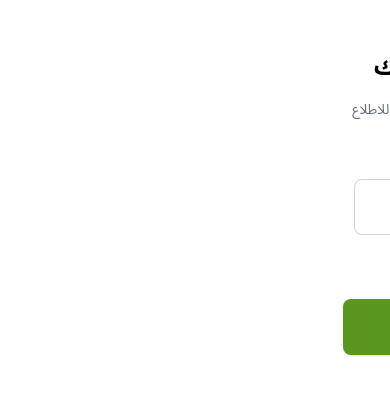
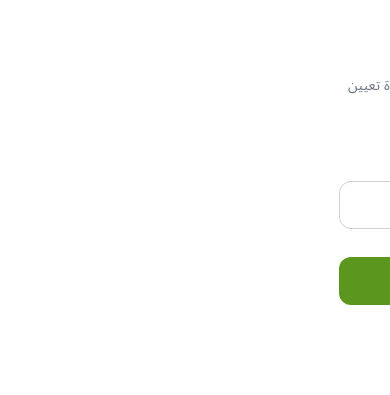
Before and after one commit to ghusn-app/ghusn-frontend, a React (Vite) app: page /forgot-password in a window 390 px wide. Shown: the part 319-714 px from the top of the page. Built offline with nearby package versions, Linux system fonts and the light colour scheme.

Commit message:
Update authentication UI

```diff
--- a/src/pages/Auth/ForgotPassword.jsx
+++ b/src/pages/Auth/ForgotPassword.jsx
@@ -1,148 +1,49 @@
-import { useRef, useState } from 'react'
-import { useLocation, useNavigate } from 'react-router-dom'
+import { useState } from 'react'
+import { Link, useNavigate } from 'react-router-dom'
 
-import otpImage from '../../assets/otp-verification.png'
+import Button from '../../components/ui/Button'
+import Input from '../../components/ui/Input'
+import { EmailIcon } from '../../components/ui/Icons'
 
-function OtpVerification() {
+import forgotPasswordIllustration from '../../assets/forget-password.png'
+
+function ForgotPassword() {
   const navigate = useNavigate()
-  const location = useLocation()
 
   // =========================
-  // Email coming from the previous screen
+  // Form State
   // =========================
-  // أولوية القراءة:
-  // 1) من الصفحة السابقة عبر navigate(..., { state: { email } })
-  // 2) من localStorage (احتياطي، في حال تحديث الصفحة)
-  // 3) نص افتراضي في حال عدم توفر أي منهما
 
-  const email =
-    location.state?.email ||
-    localStorage.getItem('ghosn_email') ||
-    'بريدك الإلكتروني'
-
-
-  const OTP_LENGTH = 5
-
-  const [otp, setOtp] = useState(
-    Array(OTP_LENGTH).fill('')
-  )
-
+  const [email, setEmail] = useState('')
   const [error, setError] = useState('')
-
-  const inputRefs = useRef([])
+  const [serverError, setServerError] = useState('')
+  const [isSubmitting, setIsSubmitting] = useState(false)
 
   // =========================
-  // Handle OTP Change
+  // Handle Input Change
   // =========================
 
-  const handleChange = (index, value) => {
-    // السماح بالأرقام فقط
-    const numericValue = value.replace(/\D/g, '')
-
-    if (!numericValue) {
-      setOtp((prev) => {
-        const newOtp = [...prev]
-        newOtp[index] = ''
-        return newOtp
-      })
-
-      return
-    }
-
-    setOtp((prev) => {
-      const newOtp = [...prev]
-      newOtp[index] = numericValue.slice(-1)
-      return newOtp
-    })
+  const handleChange = (event) => {
+    setEmail(event.target.value)
 
     setError('')
-
-    // الانتقال للخانة التالية
-    if (
-      index < OTP_LENGTH - 1 &&
-      numericValue
-    ) {
-      inputRefs.current[index + 1]?.focus()
-    }
+    setServerError('')
   }
 
   // =========================
-  // Handle Key Down
+  // Validation
   // =========================
 
-  const handleKeyDown = (index, event) => {
-    if (
-      event.key === 'Backspace' &&
-      !otp[index] &&
-      index > 0
-    ) {
-      inputRefs.current[index - 1]?.focus()
-    }
+  const validateForm = () => {
+    const trimmedEmail = email.trim()
 
-    if (
-      event.key === 'ArrowLeft' &&
-      index > 0
-    ) {
-      inputRefs.current[index - 1]?.focus()
-    }
-
-    if (
-      event.key === 'ArrowRight' &&
-      index < OTP_LENGTH - 1
-    ) {
-      inputRefs.current[index + 1]?.focus()
-    }
-  }
-
-  // =========================
-  // Handle Paste
-  // =========================
-
-  const handlePaste = (event) => {
-    event.preventDefault()
-
-    const pastedValue = event.clipboardData
-      .getData('text')
-      .replace(/\D/g, '')
-      .slice(0, OTP_LENGTH)
-
-    if (!pastedValue) {
-      return
-    }
-
-    const newOtp = Array(OTP_LENGTH).fill('')
-
-    pastedValue
-      .split('')
-      .forEach((digit, index) => {
-        newOtp[index] = digit
-      })
-
-    setOtp(newOtp)
-    setError('')
-
-    const nextIndex = Math.min(
-      pastedValue.length,
-      OTP_LENGTH - 1
-    )
-
-    inputRefs.current[nextIndex]?.focus()
-  }
-
-  // =========================
-  // Validate OTP
-  // =========================
-
-  const validateOtp = () => {
-    const otpValue = otp.join('')
-
-    if (otpValue.length !== OTP_LENGTH) {
-      setError('يرجى إدخال رمز التحقق كاملًا')
+    if (!trimmedEmail) {
+      setError('يرجى إدخال البريد الإلكتروني')
       return false
     }
 
-    if (!/^\d+$/.test(otpValue)) {
-      setError('رمز التحقق يجب أن يحتوي على أرقام فقط')
+    if (!/^[^\s@]+@[^\s@]+\.[^\s@]+$/.test(trimmedEmail)) {
+      setError('يرجى إدخال بريد إلكتروني صحيح')
       return false
     }
 
@@ -153,36 +54,115 @@ function OtpVerification() {
   // Submit
   // =========================
 
-  const handleSubmit = (event) => {
+  const handleSubmit = async (event) => {
     event.preventDefault()
 
-    if (!validateOtp()) {
+    setError('')
+    setServerError('')
+
+    // Validate form
+    if (!validateForm()) {
       return
     }
 
-    const otpValue = otp.join('')
+    setIsSubmitting(true)
 
-    console.log('OTP:', otpValue)
-    console.log('Verifying for email:', email)
+    try {
+      const apiBaseUrl = import.meta.env.VITE_API_BASE_URL
 
-    // الانتقال إلى صفحة إعادة تعيين كلمة المرور
-    navigate('/reset-password', { state: { email } })
+      // Check API URL
+      if (!apiBaseUrl) {
+        throw new Error(
+          'VITE_API_BASE_URL غير موجود في ملف .env'
+        )
+      }
+
+      const response = await fetch(
+        `${apiBaseUrl}/auth/forgot-password`,
+        {
+          method: 'POST',
+
+          headers: {
+            'Content-Type': 'application/json',
+          },
+
+          body: JSON.stringify({
+            email: email.trim(),
+          }),
+        }
+      )
+
+      // Try to read JSON response
+      let data = {}
+
+      try {
+        data = await response.json()
+      } catch {
+        data = {}
       }
 
       // =========================
-  // Resend OTP
+      // Server Error
       // =========================
 
-  const handleResend = () => {
-    console.log('Resend OTP to:', email)
+      if (!response.ok) {
+        if (Array.isArray(data.detail)) {
+          const firstError = data.detail[0]
 
-    setOtp(Array(OTP_LENGTH).fill(''))
-    setError('')
+          setServerError(
+            firstError?.msg ||
+              'يرجى التحقق من البريد الإلكتروني'
+          )
+        } else {
+          setServerError(
+            data.detail ||
+              data.message ||
+              'حدث خطأ أثناء إرسال الطلب، حاول مرة أخرى'
+          )
+        }
 
-    inputRefs.current[0]?.focus()
+        return
+      }
 
-    // سيتم ربطها لاحقًا مع API
+      // =========================
+      // Success
+      // =========================
+
+      console.log(
+        'Forgot password success:',
+        data
+      )
+
+      // Store email for the next steps
+      localStorage.setItem(
+        'ghosn_email',
+        email.trim()
+      )
+
+      // Navigate to email verification page
+      navigate('/verify-email', {
+        state: {
+          email: email.trim(),
+        },
+      })
+
+    } catch (err) {
+      console.error(
+        'Forgot password request failed:',
+        err
+      )
+
+      setServerError(
+        'تعذر الاتصال بالسيرفر، تحقق من اتصالك بالإنترنت'
+      )
+    } finally {
+      setIsSubmitting(false)
     }
+  }
+
+  // =========================
+  // UI
+  // =========================
 
   return (
     <main
@@ -190,22 +170,20 @@ function OtpVerification() {
       className="
         min-h-screen
         bg-white
-        flex
-        items-center
-        justify-center
         px-5
         py-10
+        sm:px-8
       "
     >
-
-      <section
+      <div
         className="
+          mx-auto
+          flex
+          min-h-[calc(100vh-5rem)]
           w-full
-          max-w-[520px]
-          flex
+          max-w-[420px]
           flex-col
-          items-center
-          text-center
+          justify-center
         "
       >
 
@@ -213,224 +191,144 @@ function OtpVerification() {
             Illustration
         ========================= */}
 
-        <div className="mb-7 flex justify-center">
-
+        <div className="mb-6 flex justify-center">
           <img
-            src={otpImage}
-            alt="التحقق من رمز OTP"
+            src={forgotPasswordIllustration}
+            alt="نسيت كلمة المرور"
             className="
               h-auto
-              w-[280px]
+              w-full
+              max-w-[260px]
               object-contain
-              sm:w-[330px]
             "
           />
-
         </div>
 
 
         {/* =========================
-            Title
+            Header
         ========================= */}
+
+        <header className="mb-8 text-center">
 
           <h1
             className="
               text-2xl
-            sm:text-3xl
-            font-bold
+              font-extrabold
               text-black
             "
           >
-          أدخل رمز التحقق الخاص بك
+            نسيت كلمة المرور؟
           </h1>
+
+          <p
+            className="
+              mt-2
+              text-sm
+              leading-6
+              text-gray-500
+            "
+          >
+            أدخل بريدك الإلكتروني وسنرسل لك رمز التحقق
+            لإعادة تعيين كلمة المرور
+          </p>
+
+        </header>
 
 
         {/* =========================
-            Subtitle (with the actual email)
-        ========================= */}
-
-        <p
-          className="
-            mt-3
-            max-w-[390px]
-            text-sm
-            sm:text-base
-            leading-7
-            text-gray-500
-          "
-        >
-          يرجى التحقق من بريدك الإلكتروني{' '}
-          <span
-            dir="ltr"
-            className="
-              inline-block
-              font-bold
-              text-[#5B961F]
-            "
-          >
-            {email}
-          </span>{' '}
-          للاطلاع على رمز التحقق الذي أرسلناه ثم إدخاله هنا
-        </p>
-
-
-        {/* =========================
-            OTP Form
+            Forgot Password Form
         ========================= */}
 
         <form
           onSubmit={handleSubmit}
-          className="
-            mt-7
-            w-full
-            flex
-            flex-col
-            items-center
-          "
+          className="space-y-5"
+          noValidate
         >
 
-          {/* OTP Inputs */}
+          {/* Email */}
 
-          <div
-            dir="ltr"
-            className="
-              flex
-              items-center
-              justify-center
-              gap-3
-              sm:gap-4
-            "
-            onPaste={handlePaste}
-          >
-
-            {otp.map((digit, index) => (
-
-              <input
-                key={index}
-                ref={(element) => {
-                  inputRefs.current[index] = element
-                }}
-                type="text"
-                inputMode="numeric"
-                autoComplete="one-time-code"
-                maxLength={1}
-                value={digit}
-                onChange={(event) =>
-                  handleChange(
-                    index,
-                    event.target.value
-                  )
-                }
-                onKeyDown={(event) =>
-                  handleKeyDown(
-                    index,
-                    event
-                  )
-                }
-                aria-label={`رمز التحقق ${index + 1}`}
-                className={`
-                  h-14
-                  w-14
-                  rounded-lg
-                  border
-                  bg-white
-                  text-center
-                  text-xl
-                  font-semibold
-                  text-black
-                  outline-none
-                  transition
-                  sm:h-14
-                  sm:w-14
-                  ${
-                    error
-                      ? 'border-red-400 focus:border-red-500'
-                      : 'border-gray-300 focus:border-[#5B961F] focus:ring-1 focus:ring-[#5B961F]'
-                  }
-                `}
+          <Input
+            id="email"
+            name="email"
+            type="email"
+            label="البريد الإلكتروني"
+            placeholder="أدخل بريدك الإلكتروني"
+            value={email}
+            onChange={handleChange}
+            error={error}
+            icon={<EmailIcon />}
+            autoComplete="email"
           />
 
-            ))}
 
-          </div>
+          {/* =========================
+              Server Error
+          ========================= */}
 
-
-          {/* Error */}
-
-          {error && (
+          {serverError && (
             <p
               className="
-                mt-3
+                text-center
                 text-sm
+                font-medium
                 text-red-500
               "
             >
-              {error}
+              {serverError}
             </p>
           )}
 
 
           {/* =========================
-              Resend OTP
+              Submit Button
+          ========================= */}
+
+          <Button
+            type="submit"
+            disabled={isSubmitting}
+            className="mt-2"
+          >
+            {isSubmitting
+              ? 'جارٍ الإرسال...'
+              : 'إرسال رمز التحقق'}
+          </Button>
+
+        </form>
+
+
+        {/* =========================
+            Back to Login
         ========================= */}
 
         <p
           className="
-              mt-4
+            mt-8
+            text-center
             text-sm
             text-gray-500
           "
         >
-            لم يصلك الرمز؟
+          تذكرت كلمة المرور؟
 
-            <button
-              type="button"
-              onClick={handleResend}
+          <Link
+            to="/login"
             className="
               mr-1
-                font-medium
-                text-[#9AA3B2]
+              font-bold
+              text-[#5B961E]
               transition
-                hover:text-[#5B961F]
               hover:underline
             "
           >
-              إعادة الإرسال خلال (59 ثانية)
-            </button>
+            تسجيل الدخول
+          </Link>
+
         </p>
 
-
-          {/* =========================
-              Continue Button
-          ========================= */}
-
-          <button
-            type="submit"
-            className="
-              mt-7
-              w-full
-              max-w-[450px]
-              rounded-lg
-              bg-[#5B961F]
-              py-4
-              text-base
-              font-bold
-              text-white
-              shadow-sm
-              transition
-              hover:bg-[#4f851b]
-              active:scale-[0.99]
-            "
-          >
-            متابعة
-          </button>
-
-        </form>
-
-      </section>
-
+      </div>
     </main>
   )
 }
 
-export default OtpVerification
+export default ForgotPassword
--- a/src/pages/Auth/Login.jsx
+++ b/src/pages/Auth/Login.jsx
@@ -18,9 +18,12 @@ function Login() {
   const [formData, setFormData] = useState({
     email: '',
     password: '',
+    rememberMe: false,
   })
 
   const [errors, setErrors] = useState({})
+  const [isSubmitting, setIsSubmitting] = useState(false)
+  const [serverError, setServerError] = useState('')
 
 
   // =========================
@@ -28,11 +31,11 @@ function Login() {
   // =========================
 
   const handleChange = (event) => {
-    const { name, value } = event.target
+    const { name, value, type, checked } = event.target
 
     setFormData((prev) => ({
       ...prev,
-      [name]: value,
+      [name]: type === 'checkbox' ? checked : value,
     }))
 
     setErrors((prev) => ({
@@ -73,15 +76,62 @@ function Login() {
   // Submit
   // =========================
 
-  const handleSubmit = (event) => {
+  const handleSubmit = async (event) => {
     event.preventDefault()
+
+    setServerError('')
 
     if (!validateForm()) {
       return
     }
 
-    // سيتم استبداله لاحقًا بطلب API
-    console.log('Login:', formData)
+    setIsSubmitting(true)
+
+    try {
+      const response = await fetch(
+        `${import.meta.env.VITE_API_BASE_URL}/auth/login`,
+        {
+          method: 'POST',
+          headers: {
+            'Content-Type': 'application/json',
+          },
+          body: JSON.stringify({
+            email: formData.email,
+            password: formData.password,
+          }),
+        }
+      )
+
+      const data = await response.json()
+
+      if (!response.ok) {
+        // رسالة الخطأ القادمة من السيرفر (إن وُجدت)
+        setServerError(
+          data.detail ||
+            data.message ||
+            'حدث خطأ أثناء تسجيل الدخول، حاول مرة أخرى'
+        )
+        return
+      }
+
+      // نجاح تسجيل الدخول
+      console.log('Login success:', data)
+
+      // تخزين التوكن إن وُجد في الرد
+      if (data.access_token) {
+        localStorage.setItem('ghosn_token', data.access_token)
+      }
+
+      // التوجيه للصفحة الرئيسية بعد النجاح
+      // navigate('/dashboard')
+    } catch (error) {
+      console.error('Login request failed:', error)
+      setServerError(
+        'تعذر الاتصال بالسيرفر، تحقق من اتصالك بالإنترنت'
+      )
+    } finally {
+      setIsSubmitting(false)
+    }
   }
 
 
@@ -311,6 +361,9 @@ function Login() {
 
                 <input
                   type="checkbox"
+                  name="rememberMe"
+                  checked={formData.rememberMe}
+                  onChange={handleChange}
                   className="
                     h-4
                     w-4
@@ -331,17 +384,35 @@ function Login() {
 
 
             {/* =========================
+                Server Error
+            ========================= */}
+
+            {serverError && (
+              <p
+                className="
+                  text-sm
+                  font-medium
+                  text-red-500
+                "
+              >
+                {serverError}
+              </p>
+            )}
+
+
+            {/* =========================
                 Login Button
             ========================= */}
 
             <Button
               type="submit"
+              disabled={isSubmitting}
               className="
                 mt-2
                 w-full
               "
             >
-              تسجيل الدخول
+              {isSubmitting ? 'جارٍ تسجيل الدخول...' : 'تسجيل الدخول'}
             </Button>
 
           </form>
--- a/src/pages/Auth/Register.jsx
+++ b/src/pages/Auth/Register.jsx
@@ -1,5 +1,5 @@
 import { useState } from 'react'
-import { Link } from 'react-router-dom'
+import { Link, useNavigate } from 'react-router-dom'
 
 import Button from '../../components/ui/Button'
 import Input from '../../components/ui/Input'
@@ -16,6 +16,8 @@ import registerBg from '../../assets/register-bg.png'
 
 
 function Register() {
+  const navigate = useNavigate()
+
   // =========================
   // Form State
   // =========================
@@ -29,6 +31,8 @@ function Register() {
   })
 
   const [errors, setErrors] = useState({})
+  const [isSubmitting, setIsSubmitting] = useState(false)
+  const [serverError, setServerError] = useState('')
 
 
   // =========================
@@ -48,6 +52,8 @@ function Register() {
       ...prev,
       [name]: '',
     }))
+
+    setServerError('')
   }
 
 
@@ -106,16 +112,74 @@ function Register() {
   // Submit
   // =========================
 
-  const handleSubmit = (event) => {
+  const handleSubmit = async (event) => {
     event.preventDefault()
+
+    setServerError('')
 
     if (!validateForm()) {
       return
     }
 
-    // Temporary
-    // سيتم استبدال هذا لاحقًا بطلب API
-    console.log('Register:', formData)
+    setIsSubmitting(true)
+
+    try {
+      const response = await fetch(
+        `${import.meta.env.VITE_API_BASE_URL}/auth/signup`,
+        {
+          method: 'POST',
+          headers: {
+            'Content-Type': 'application/json',
+          },
+          body: JSON.stringify({
+            first_name: formData.firstName,
+            last_name: formData.lastName,
+            email: formData.email,
+            password: formData.password,
+            confirm_password: formData.confirmPassword,
+          }),
+        }
+      )
+
+      const data = await response.json()
+
+      if (!response.ok) {
+        // 422: أخطاء تحقق مفصّلة قادمة من السيرفر (detail[].msg)
+        if (Array.isArray(data.detail)) {
+          const firstError = data.detail[0]
+          setServerError(firstError?.msg || 'يرجى التحقق من البيانات المدخلة')
+        } else {
+          setServerError(
+            data.detail ||
+              data.message ||
+              'حدث خطأ أثناء إنشاء الحساب، حاول مرة أخرى'
+          )
+        }
+        return
+      }
+
+      // نجاح إنشاء الحساب (201)
+      console.log('Register success:', data)
+
+      // تخزين التوكن (المستخدم يصبح مسجّل دخول تلقائيًا بعد التسجيل)
+      if (data.access_token) {
+        localStorage.setItem('ghosn_token', data.access_token)
+      }
+
+      if (data.refresh_token) {
+        localStorage.setItem('ghosn_refresh_token', data.refresh_token)
+      }
+
+      // التوجيه للصفحة الرئيسية بعد النجاح
+      navigate('/login')
+    } catch (error) {
+      console.error('Register request failed:', error)
+      setServerError(
+        'تعذر الاتصال بالسيرفر، تحقق من اتصالك بالإنترنت'
+      )
+    } finally {
+      setIsSubmitting(false)
+    }
   }
 
 
@@ -460,14 +524,32 @@ function Register() {
 
 
               {/* =========================
+                  Server Error
+              ========================= */}
+
+              {serverError && (
+                <p
+                  className="
+                    text-sm
+                    font-medium
+                    text-red-500
+                  "
+                >
+                  {serverError}
+                </p>
+              )}
+
+
+              {/* =========================
                   Submit Button
               ========================= */}
 
               <Button
                 type="submit"
+                disabled={isSubmitting}
                 className="mt-2"
               >
-                انشاء حساب
+                {isSubmitting ? 'جارٍ إنشاء الحساب...' : 'انشاء حساب'}
               </Button>
 
             </form>
--- a/src/routes/AppRoutes.jsx
+++ b/src/routes/AppRoutes.jsx
@@ -1,5 +1,5 @@
 import { BrowserRouter, Routes, Route } from 'react-router-dom'
-
+import OtpVerification from './pages/Auth/OtpVerification'
 import Splash from '../pages/Splash/Splash'
 import Onboarding from '../pages/Onboarding/Onboarding'
 import Login from '../pages/Auth/Login'
@@ -12,6 +12,8 @@ function AppRoutes() {
     <BrowserRouter>
       <Routes>
         <Route path="/" element={<Splash />} />
+
+        <Route path="/otp-verification" element={<OtpVerification />} />
 
         <Route path="/onboarding" element={<Onboarding />} />
 
```
Also changed, not shown: src/pages/Onboarding.jsx (deleted, +0 -11 lines), src/pages/Splash.jsx (deleted, +0 -11 lines), src/pages/Forgot Password.jsx (deleted), src/pages/Login.jsx (deleted), src/pages/Register.jsx (deleted), src/pages/Reset Password.jsx (deleted), 1 other file (tests, documents, lock files or other folders). Lines whose indentation alone changed are shown as unchanged.
